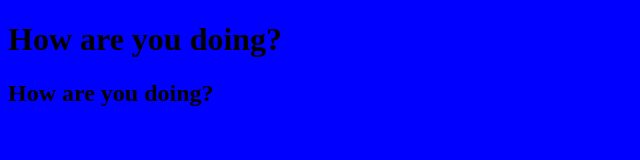
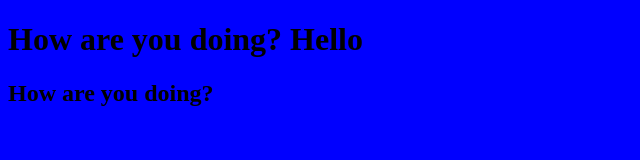
Before and after one commit to Alexstavros/lecture0, a plain HTML site: page index.html in a window 1280 px wide. Shown: the whole page, without its empty margins (0-640 px from the left). Drawn offline with Linux system fonts and the light colour scheme.

Commit message:
Update index.html

```diff
--- a/index.html
+++ b/index.html
@@ -8,7 +8,7 @@
 	<title>Hello</title>
 </head>
 <body>
-	<h1>How are you doing?</h1>
+	<h1>How are you doing? Hello</h1>
 	<h2>How are you doing?</h2>
 </body>
 </html>
```
